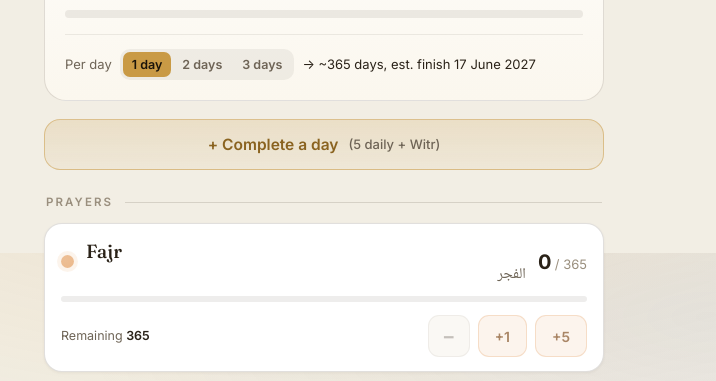
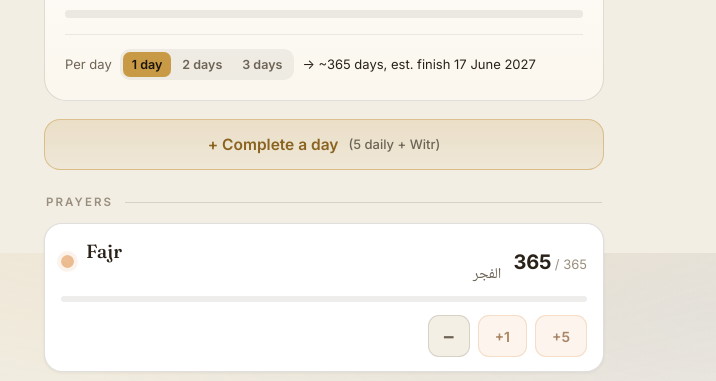
Before and after one commit to talhagit-ai/Kaza-Namazi, a plain HTML site: page index.html in a window 1280 px wide. Shown: the part 547-928 px from the top of the page, without its empty margins (316-1032 px from the left). Drawn offline with Linux system fonts and the light colour scheme.

Commit message:
Add files via upload

```diff
--- a/index.html
+++ b/index.html
@@ -391,15 +391,16 @@
     PRAYER_IDS.forEach(function(p){
       var d=state.done[p],t=state.targets[p]; done+=d; tgt+=t;
       var rem=Math.max(0,t-d); if(rem>anyRem) anyRem=rem;
-      var pc=t>0?Math.min(100,d/t*100):100;
-      var nw=$("now-"+p); if(nw) nw.textContent=fmt(d);
+      var pc=t>0?Math.min(100,d/t*100):0;
+      var nw=$("now-"+p); if(nw) nw.textContent=fmt(rem);
       var tg=$("tgt-"+p); if(tg) tg.textContent=fmt(t);
       var fl=$("fill-"+p); if(fl) fl.style.width=pc+"%";
       var note=$("note-"+p),card=$("card-"+p);
       var dec=card.querySelector('[data-act="dec"]'),inc=card.querySelector('[data-act="inc"]'),inc5=card.querySelector('[data-act="inc5"]');
-      if(rem<=0&&t>0){ note.innerHTML=T.completed; note.className="left-note complete"; card.classList.add("done"); inc.disabled=true; inc5.disabled=true; }
-      else{ note.innerHTML=tpl(T.remaining,{n:fmt(rem)}); note.className="left-note"; card.classList.remove("done"); inc.disabled=false; inc5.disabled=false; }
-      dec.disabled=d<=0;
+      inc.disabled=false; inc5.disabled=false;
+      if(rem<=0&&t>0){ note.innerHTML=T.completed; note.className="left-note complete"; card.classList.add("done"); }
+      else{ note.innerHTML=""; note.className="left-note"; card.classList.remove("done"); }
+      dec.disabled=rem<=0;
     });
     var remain=Math.max(0,tgt-done),pct=tgt>0?Math.round(done/tgt*100):0;
     remainBig.textContent=fmt(remain);
@@ -412,8 +413,9 @@
     else{ var days=Math.ceil(anyRem/state.pace); var dd=new Date(); dd.setDate(dd.getDate()+days); etaEl.textContent=tpl(T.etaTpl,{days:fmt(days),day:(days===1?T.dayU.one:T.dayU.other),date:fmtDate(dd)}); }
   }
 
-  function bump(id,n){ var t=state.targets[id]; state.done[id]=Math.max(0,Math.min(t,state.done[id]+n)); render(); scheduleSave(); }
-  cardsEl.addEventListener("click",function(e){ var b=e.target.closest("button[data-act]"); if(!b) return; var id=b.getAttribute("data-id"),act=b.getAttribute("data-act"); if(act==="inc")bump(id,1); else if(act==="inc5")bump(id,5); else if(act==="dec")bump(id,-1); });
+  function addDebt(id,n){ state.targets[id]=Math.max(0,(state.targets[id]||0)+n); if(state.done[id]>state.targets[id]) state.done[id]=state.targets[id]; syncPeriodFromCounts(); render(); scheduleSave(); }
+  function makeUp(id){ var t=state.targets[id]||0; state.done[id]=Math.min(t,(state.done[id]||0)+1); render(); scheduleSave(); }
+  cardsEl.addEventListener("click",function(e){ var b=e.target.closest("button[data-act]"); if(!b) return; var id=b.getAttribute("data-id"),act=b.getAttribute("data-act"); if(act==="inc")addDebt(id,1); else if(act==="inc5")addDebt(id,5); else if(act==="dec")makeUp(id); });
   dayBtn.addEventListener("click",function(){ var ch=false; PRAYER_IDS.forEach(function(p){ if(state.done[p]<state.targets[p]){ state.done[p]++; ch=true; } }); if(ch){ render(); scheduleSave(); toast(T.tDayAdded); } });
 
   function renderNotes(){ var ul=$("notesList"); if(!ul) return; ul.innerHTML=""; var arr=(state.notes||[]).slice().sort(function(a,b){return b.t-a.t;}); if(!arr.length){ var le=document.createElement("li"); le.className="notes-empty"; le.textContent=T.notesEmpty; ul.appendChild(le); return; } arr.forEach(function(n){ var li=document.createElement("li"); li.className="note-item"; var bd=document.createElement("div"); bd.className="note-body"; var dt=document.createElement("span"); dt.className="note-date"; dt.textContent=fmtDate(new Date(n.t)); var tx=document.createElement("span"); tx.className="note-text"; tx.textContent=n.x; bd.appendChild(dt); bd.appendChild(tx); var del=document.createElement("button"); del.type="button"; del.className="note-del"; del.setAttribute("data-del",String(n.t)); del.setAttribute("aria-label",T.notesDel||"Delete"); del.textContent="\u00D7"; li.appendChild(bd); li.appendChild(del); ul.appendChild(li); }); }
@@ -427,6 +429,7 @@
 
   function applyPeriod(){ var y=clampN(inYears.value,0,MAX_YEARS),m=clampN(inMonths.value,0,MAX_MONTHS),d=clampN(inDays.value,0,MAX_DAYS); state.years=y; state.months=m; state.days=d; inYears.value=y; inMonths.value=m; inDays.value=d; var tot=periodTotal(y,m,d); PRAYER_IDS.forEach(function(p){ state.targets[p]=tot; if(state.done[p]>tot) state.done[p]=tot; }); render(); scheduleSave(); toast(tpl(T.tYearSet,{period:periodLabel(y,m,d),n:fmt(tot)})); }
   [inYears,inMonths,inDays].forEach(function(el){ if(el) el.addEventListener("change",applyPeriod); });
+  function syncPeriodFromCounts(){ var mx=0,i; for(i=0;i<PRAYER_IDS.length;i++){ var tt=state.targets[PRAYER_IDS[i]]||0; if(tt>mx) mx=tt; } var y=Math.floor(mx/DPY); var r=mx-y*DPY; var m=Math.floor(r/DPM); var dd=Math.round(r-m*DPM); y=clampN(y,0,MAX_YEARS); m=clampN(m,0,MAX_MONTHS); dd=clampN(dd,0,MAX_DAYS); state.years=y; state.months=m; state.days=dd; if(inYears) inYears.value=y; if(inMonths) inMonths.value=m; if(inDays) inDays.value=dd; }
   langSel.addEventListener("change",function(){ var l=langSel.value; if(I18N[l]){ state.lang=l; applyI18n(); scheduleSave(); } });
   var themeBtn=$("themeBtn");
   function applyTheme(){ document.documentElement.setAttribute("data-theme", state.theme==="dark"?"dark":"light"); }
@@ -443,7 +446,7 @@
   var editScrim=$("editScrim");
   $("editBtn").addEventListener("click",function(){ PRAYER_IDS.forEach(function(p){ $("edit-"+p).value=state.targets[p]; }); $("setAllInput").value=""; openSheet(editScrim); });
   $("setAllBtn").addEventListener("click",function(){ var v=parseInt($("setAllInput").value,10); if(isNaN(v)||v<0){ toast(T.tInvalidNum); return; } PRAYER_IDS.forEach(function(p){ $("edit-"+p).value=v; }); });
-  $("editSave").addEventListener("click",function(){ PRAYER_IDS.forEach(function(p){ var v=parseInt($("edit-"+p).value,10); if(isNaN(v)||v<0)v=0; state.targets[p]=v; if(state.done[p]>v) state.done[p]=v; }); render(); scheduleSave(); closeSheet(editScrim); toast(T.tSaved); });
+  $("editSave").addEventListener("click",function(){ PRAYER_IDS.forEach(function(p){ var v=parseInt($("edit-"+p).value,10); if(isNaN(v)||v<0)v=0; state.targets[p]=v; if(state.done[p]>v) state.done[p]=v; }); syncPeriodFromCounts(); render(); scheduleSave(); closeSheet(editScrim); toast(T.tSaved); });
 
   var backupScrim=$("backupScrim");
   $("backupBtn").addEventListener("click",function(){ $("bkText").value=JSON.stringify(state); openSheet(backupScrim); });
@@ -451,7 +454,7 @@
   $("bkDownload").addEventListener("click",function(){ try{ var blob=new Blob([$("bkText").value],{type:"application/json"}); var url=URL.createObjectURL(blob); var a=document.createElement("a"); a.href=url; a.download="kaza-namazi-yedek-"+new Date().toISOString().slice(0,10)+".json"; document.body.appendChild(a); a.click(); document.body.removeChild(a); URL.revokeObjectURL(url); toast(T.tDownloading); }catch(e){ toast(T.tDownloadFail); } });
   $("bkRestore").addEventListener("click",function(){ try{ var s=JSON.parse($("bkText").value); if(!s||!s.targets||!s.done) throw 0; state=merge(makeDefault(),s); applyI18n(); syncPaceUI(); scheduleSave(); closeSheet(backupScrim); toast(T.tRestored); }catch(e){ toast(T.tReadFail); } });
 
-  $("resetBtn").addEventListener("click",function(){ if(confirm(T.resetConfirm)){ PRAYER_IDS.forEach(function(p){ state.done[p]=0; }); render(); scheduleSave(); toast(T.tReset); } });
+  $("resetBtn").addEventListener("click",function(){ if(confirm(T.resetConfirm)){ PRAYER_IDS.forEach(function(p){ state.done[p]=0; state.targets[p]=0; }); syncPeriodFromCounts(); render(); scheduleSave(); toast(T.tReset); } });
 
   var installBtn=$("installBtn"),installScrim=$("installScrim"),deferredPrompt=null;
   function isStandalone(){ return (window.matchMedia&&window.matchMedia('(display-mode: standalone)').matches)||window.navigator.standalone===true; }
```
